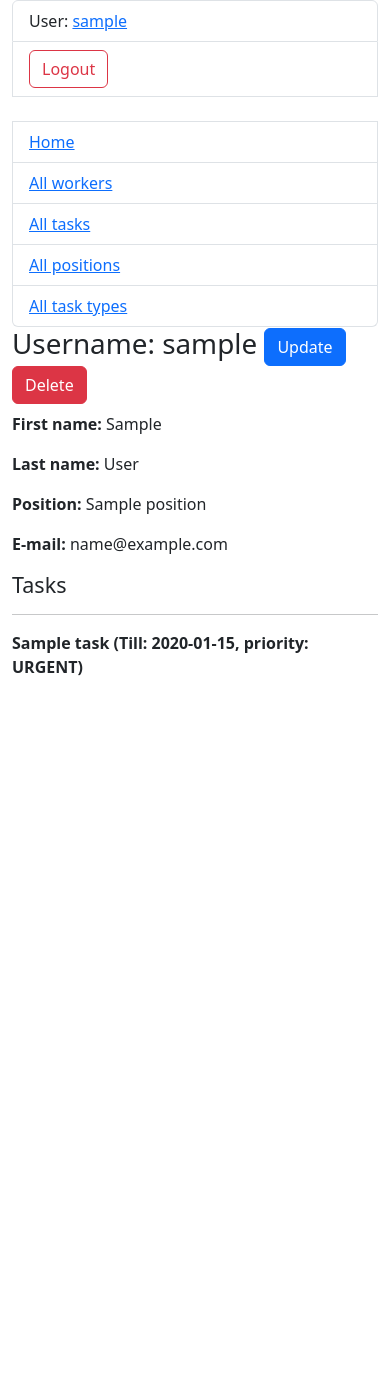
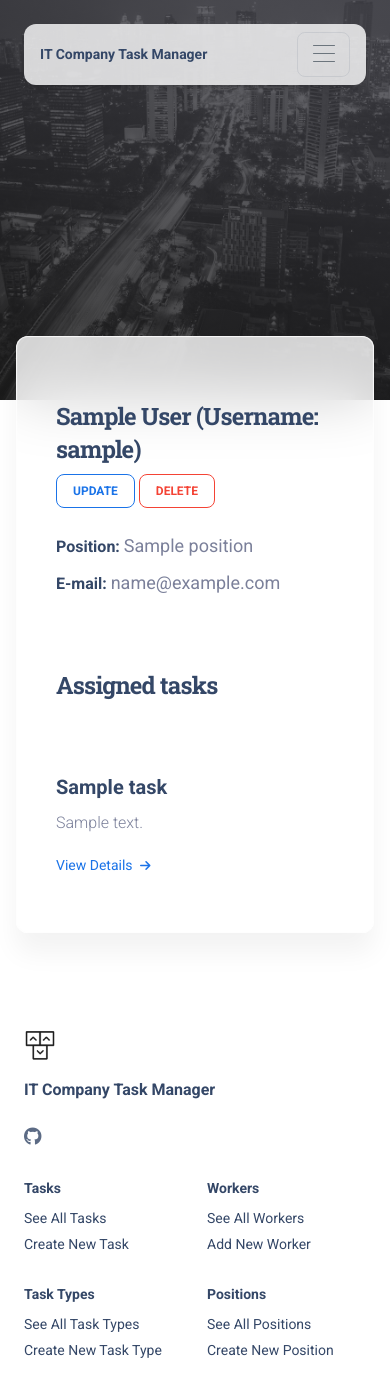
Before and after one commit to Meksim-fesh/it-company-task-manager, a Django app: page /workers/1/ in a window 390 px wide. Before the commit the page ends 676 px from the top, so only its background shows below. Run offline with Django 5.2, Linux system fonts and the light colour scheme; a user stored in the database is signed in; tables that the repository leaves empty hold one stand-in row (values such as "Sample post"); some libraries are stand-ins or nearby versions.

Commit message:
Change worker_detail.html using the template kit

```diff
--- a/templates/task_manager/worker_detail.html
+++ b/templates/task_manager/worker_detail.html
@@ -1,32 +1,85 @@
-{% extends "base.html" %}
+{% extends "layouts/base_background.html" %}
+{% load static %}
+
+{% block title %} IT Company Task Manager - Worker Detail {% endblock title %}
+
 
 {% block content %}
-
-  <h1>
-    Username: {{ worker.username }}
-    <a href="{% url 'task_manager:worker-update' pk=worker.id %}" class="btn btn-primary link-to-page">
-      Update
-    </a>
-    <a href="{% url 'task_manager:worker-delete' pk=worker.id %}" class="btn btn-danger link-to-page">
-      Delete
-    </a>
-  </h1>
-
-  <p><strong>First name:</strong> {{ worker.first_name }}</p>
-  <p><strong>Last name:</strong> {{ worker.last_name }}</p>
-  <p><strong>Position:</strong> {{ worker.position }}</p>
-  <p><strong>E-mail:</strong> {{ worker.email }}</p>
-
-  <div class="ml-3">
-    <h4>Tasks</h4>
-
-    {% for task in worker.tasks.all %}
-      <hr>
-      <p><strong>{{ task }}</strong></p>
-    {% empty %}
-      <p>No tasks!</p>
-    {% endfor %}
-
+  <header>
+    <div class="page-header min-height-400" style="background-image: url('{% static 'img/city-profile.jpg' %}');" loading="lazy">
+      <span class="mask bg-gradient-dark opacity-8"></span>
+    </div>
+  </header>
+  <div class="card card-body blur shadow-blur mx-3 mx-md-4 mt-n6 mb-4">
+    <section class="position-relative">
+      <div class="container">
+        <div class="row">
+          <div class="col-12 mx-auto">
+            <div class="row py-5">
+              <div class="col-lg-7 col-md-7 z-index-2 position-relative px-md-2 px-sm-5 mx-auto">
+                <div class="justify-content-between align-items-center">
+                  <h3 class="mb-2">{{ worker.first_name }} {{ worker.last_name }} (Username: {{ worker.username }})</h3>
+                  <div class="d-block mb-4">
+                    <a href="{% url 'task_manager:worker-update' pk=worker.id %}">
+                      <button type="button" class="btn btn-sm btn-outline-info text-nowrap mb-0">Update</button>
+                    </a>
+                    <a href="{% url 'task_manager:worker-delete' pk=worker.id %}">
+                      <button type="button" class="btn btn-sm btn-outline-danger text-nowrap mb-0">Delete</button>
+                    </a>
+                  </div>
+                </div>
+                <div class="row">
+                  <div class="mb-2">
+                    <span class="h6">Position:</span>
+                    <span class="text-lg mb-0">{{ worker.position }}</span>
+                  </div>
+                  <div class="mb-2">
+                    <span class="h6">E-mail:</span>
+                    <span class="text-lg mb-0">
+                      {% if worker.email %}
+                        {{ worker.email }}
+                      {% else %}
+                        No email provided
+                      {% endif %}
+                    </span>
+                  </div>
+                </div>
+              </div>
+            </div>
+          </div>
+        </div>
+      </div>
+    </section>
+    <section class="py-3">
+      <div class="container">
+        <div class="row">
+          <div class="col-lg-6">
+            <h3 class="mb-5">Assigned tasks</h3>
+          </div>
+        </div>
+        <div class="row">
+          {% for task in worker.tasks.all %}
+            <div class="col-lg-3 col-sm-6">
+              <div class="card card-plain input-group input-group-outline">
+                <div class="card-body px-0">
+                  <h5>
+                  <a href="{% url 'task_manager:task-detail' pk=task.id %}" class="text-dark font-weight-bold">{{ task.name }}</a>
+                  </h5>
+                  <p>
+                    {{ task.description|truncatewords:10 }}
+                  </p>
+                  <a href="{% url 'task_manager:task-detail' pk=task.id %}" class="text-info text-sm icon-move-right">View Details
+                    <i class="fas fa-arrow-right text-xs ms-1"></i>
+                  </a>
+                </div>
+              </div>
+            </div>
+          {% empty %}
+            <p>This worker has no assigned tasks</p>
+          {% endfor %}
+        </div>
+      </div>
+    </section>
   </div>
 
 {% endblock  %}
```
